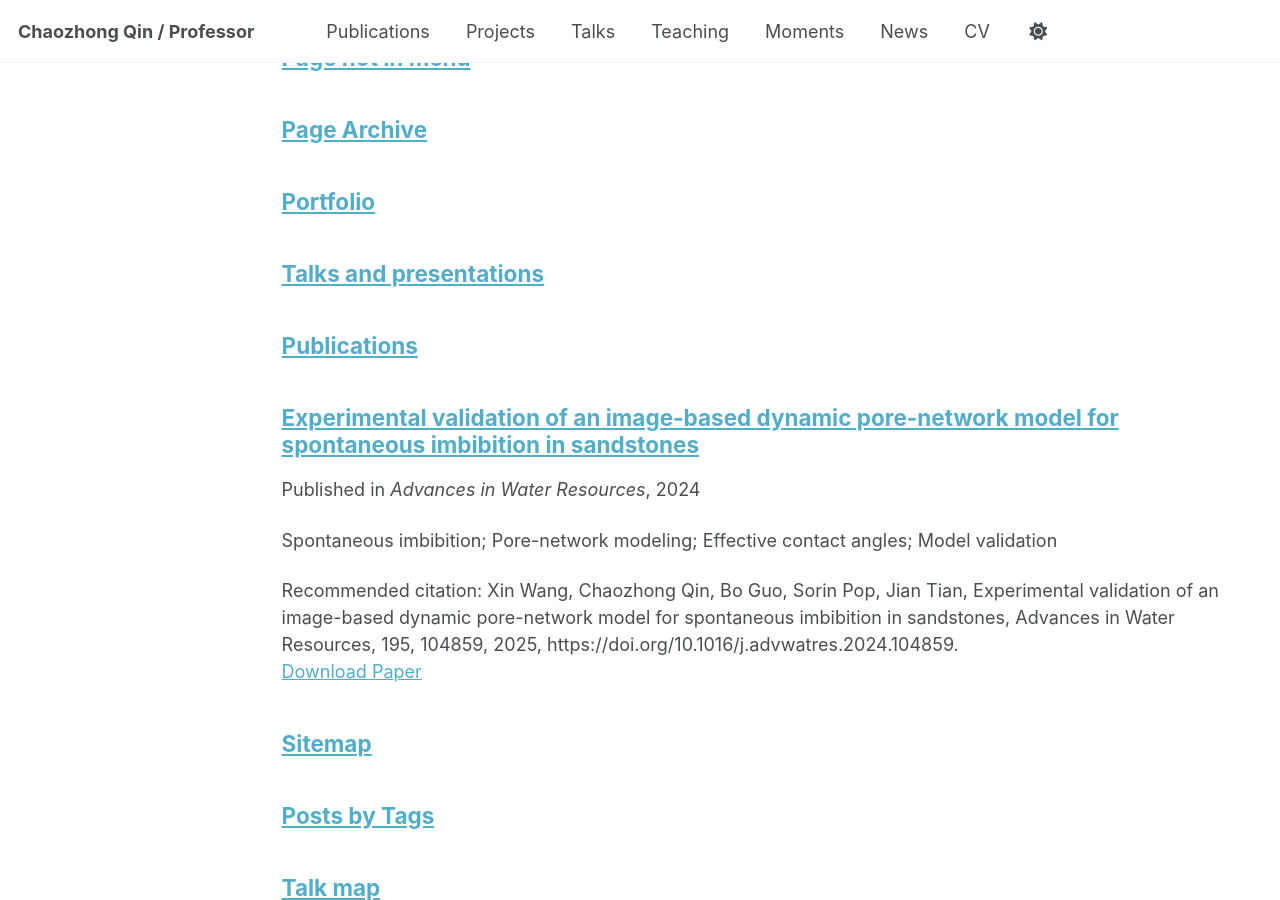
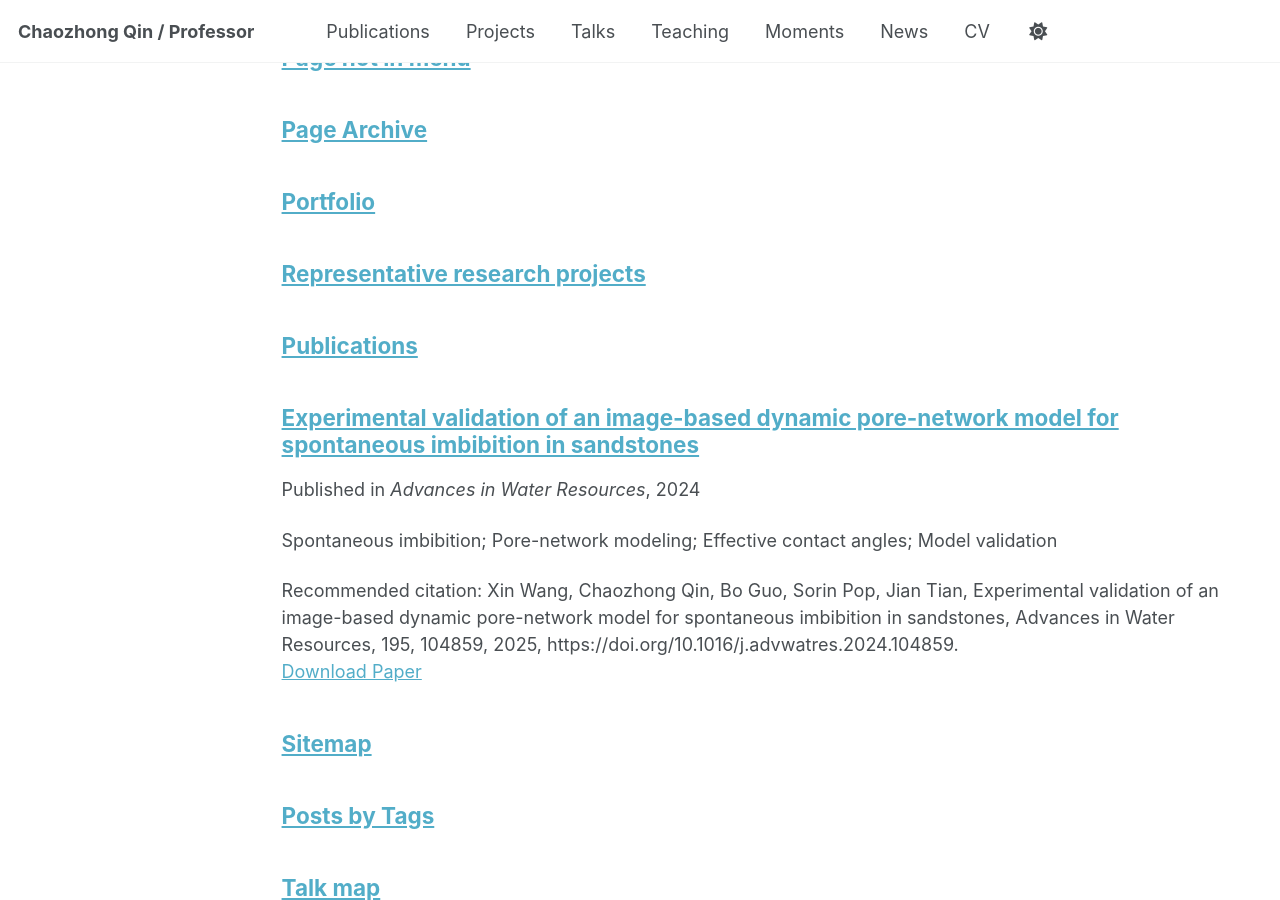
Before and after one commit to CZQIN/czqin.github.io, a Jekyll site: the page built from _pages/page-archive.html, in a window 1280 px wide and 900 px high, scrolled down 704 px. Built offline with Jekyll 4.4.1, drawn with Linux system fonts in a browser that asks for light colours; a script that is not in the unit is left out.

Commit message:
Update projects.html

```diff
--- a/_pages/projects.html
+++ b/_pages/projects.html
@@ -1,7 +1,7 @@
 ---
 layout: archive
-title: "Talks and presentations"
-permalink: /talks/
+title: "Representative research projects"
+permalink: /projects/
 author_profile: true
 ---
 
```
